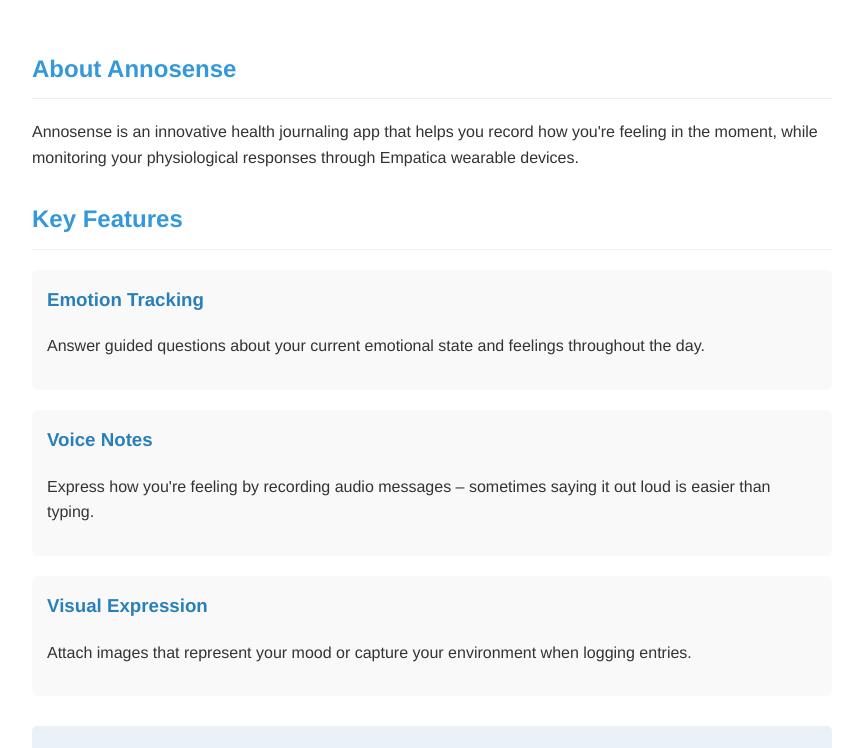
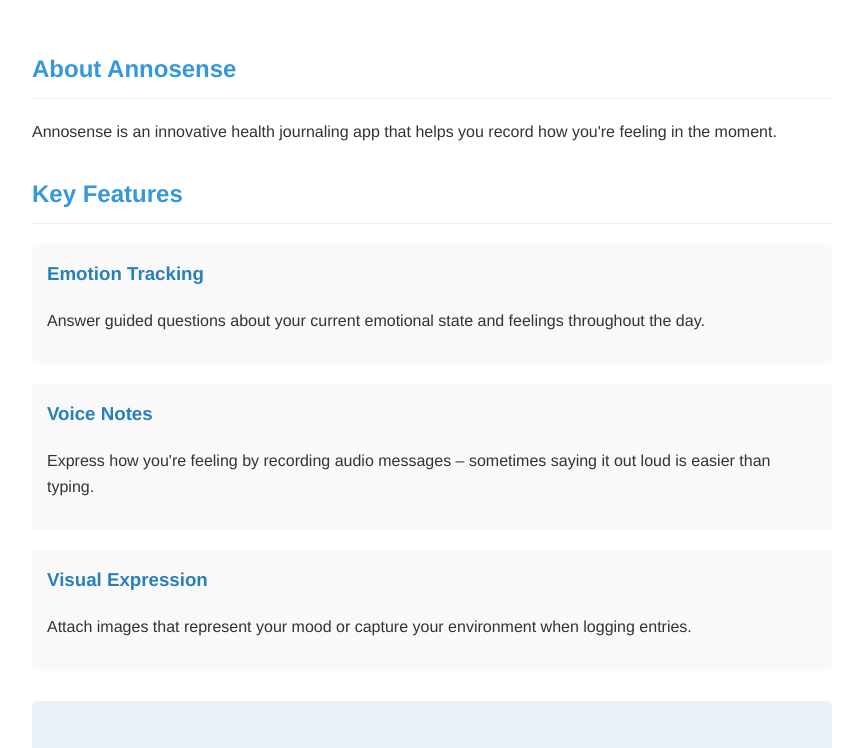
Before and after one commit to HAizelf/Annosense-support, a plain HTML site: page index.html in a window 1280 px wide. Shown: the top 748 px of the page, without its empty margins (208-1071 px from the left). Drawn offline with Linux system fonts and the light colour scheme.

Commit message:
Update index.html

```diff
--- a/index.html
+++ b/index.html
@@ -64,7 +64,7 @@
 
     <section>
         <h2>About Annosense</h2>
-        <p>Annosense is an innovative health journaling app that helps you record how you're feeling in the moment, while monitoring your physiological responses through Empatica wearable devices.</p>
+        <p>Annosense is an innovative health journaling app that helps you record how you're feeling in the moment.</p>
 
         <h2>Key Features</h2>
         <div class="feature">
```
